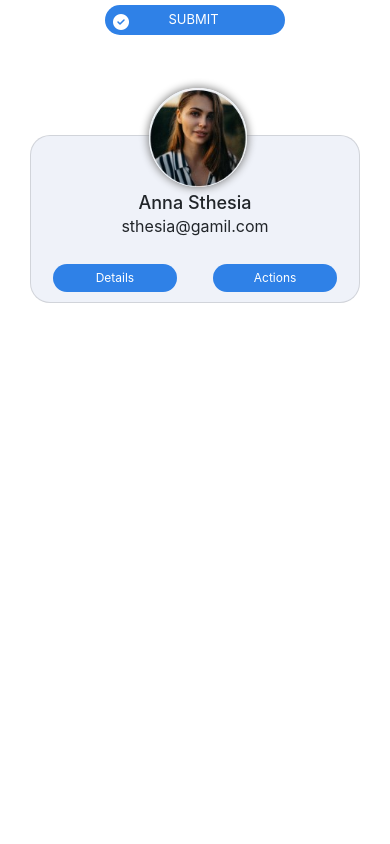
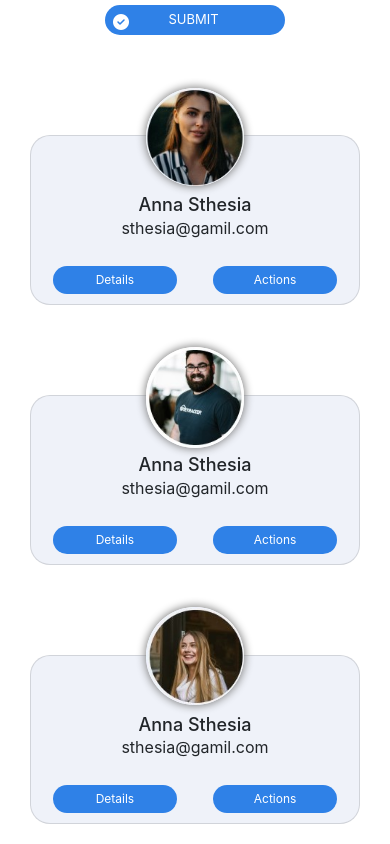
Before and after one commit to pdurgarao/bl-leaders-home, a plain HTML site: page Leads.html in a window 390 px wide. Shown: the part 1989-2833 px from the top of the page. Before the commit the page ends 2312 px from the top, so only its background shows below. Drawn offline with nearby package versions, Linux system fonts and the light colour scheme.

Commit message:
chenges in leads

```diff
--- a/Leads.html
+++ b/Leads.html
@@ -698,6 +698,47 @@
                 </div>
             </div>
             </div>
+
+            <div class="container">
+                <div class="card table-card">
+                    <img src="petey.jpg" class="img-fluid image-card1">
+                    <div class="card-body content-card">
+                        <h1 class="card-heading card-pro-name">Anna Sthesia</h1>
+                        <p class="card-text">sthesia@gamil.com</p>
+                    </div>
+                    <div class="btns">
+                    <button class="btn dropdown table-drop" id="dropdownlist" data-toggle="dropdown" aria-haspopup="true"aria-expanded="false">
+                            Details
+                            <!-- <i class="fas fa-chevron-down down-action"></i> -->
+                    </button>
+                    <button class="btn dropdown table-drop" id="dropdownlist" data-toggle="dropdown" aria-haspopup="true"aria-expanded="false">
+                        Actions
+                        <!-- <i class="fas fa-chevron-down down-action"></i> -->
+                    </button>
+                    </div>
+                </div>
+            </div>
+
+            <div class="container">
+                <div class="card table-card">
+                    <img src="mario1.jpg" class="img-fluid image-card1">
+                    <div class="card-body content-card">
+                        <h1 class="card-heading card-pro-name">Anna Sthesia</h1>
+                        <p class="card-text">sthesia@gamil.com</p>
+                    </div>
+                    <div class="btns">
+                    <button class="btn dropdown table-drop" id="dropdownlist" data-toggle="dropdown" aria-haspopup="true"aria-expanded="false">
+                            Details
+                            <!-- <i class="fas fa-chevron-down down-action"></i> -->
+                    </button>
+                    <button class="btn dropdown table-drop" id="dropdownlist" data-toggle="dropdown" aria-haspopup="true"aria-expanded="false">
+                        Actions
+                        <!-- <i class="fas fa-chevron-down down-action"></i> -->
+                    </button>
+                    </div>
+                </div>
+            </div>
+
         </div>
 
     </div>
--- a/leadsmedia.css
+++ b/leadsmedia.css
@@ -248,13 +248,13 @@
   width: 30%;
   border-radius: 80px;
   position: absolute;
-  left: 36%;
+  left: 35%;
   top: -29%;
   box-shadow: 0px 0px 8px 1px grey;
 
 }
 .content-card {
-  margin-top: 40px;
+  margin-top: 42px;
   text-align: center;
   padding:1rem;
 }
```
